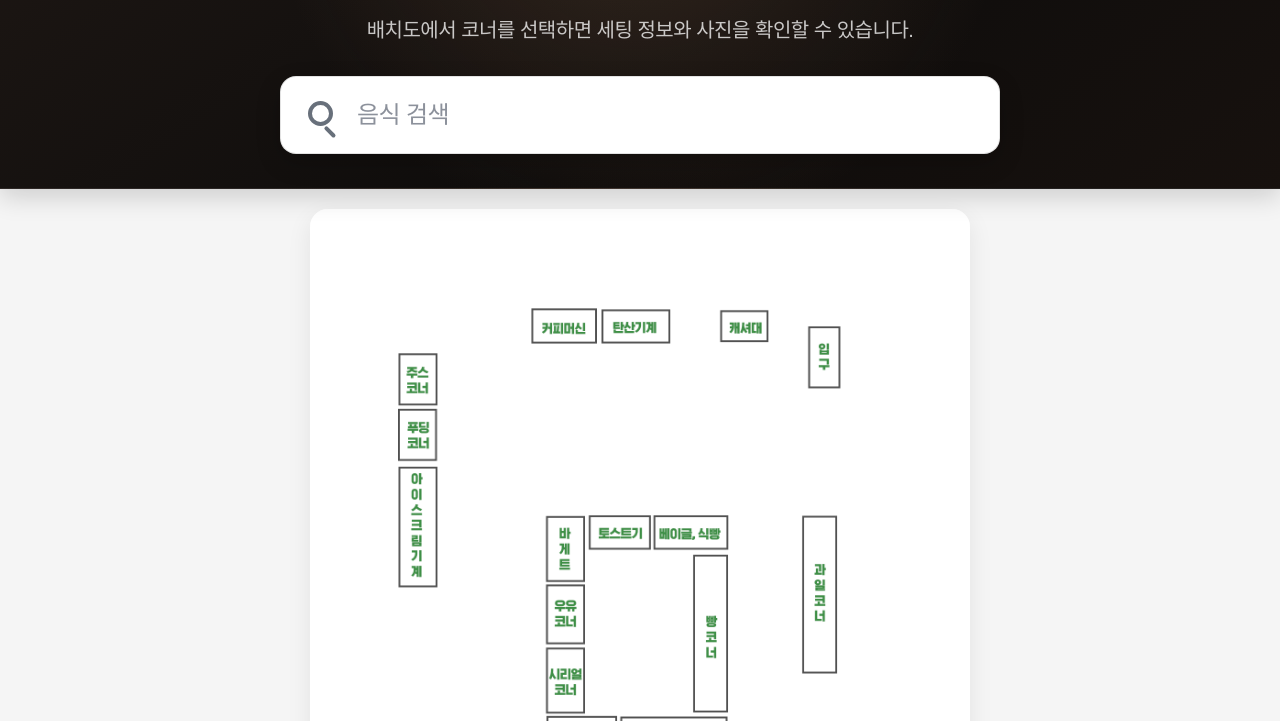
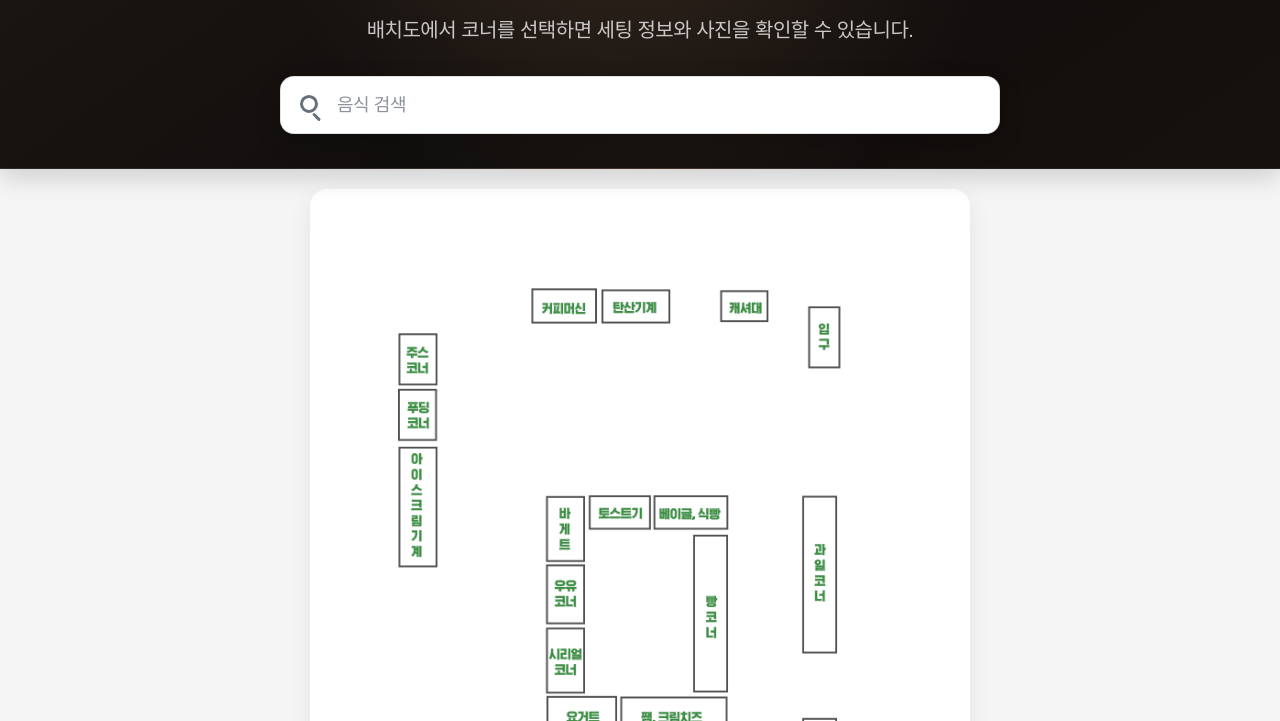
Before and after one commit to eunkolder-maker/BuffetGuide, a plain HTML site: page index.html in a window 1280 px wide. Shown: the part 79-800 px from the top of the page. Drawn offline with Linux system fonts and the light colour scheme.

Commit message:
크기수정

```diff
--- a/index.html
+++ b/index.html
@@ -77,15 +77,15 @@ body{
 
 .search-box input {
     width: 100%;
-    height: 78px;
-    padding: 0 24px 0 76px;
+    height: 58px;
+    padding: 0 18px 0 56px;
     border: 1px solid rgba(20, 20, 20, 0.12);
-    border-radius: 16px;
+    border-radius: 14px;
     outline: none;
     appearance: none;
     background: #ffffff;
     color: #222222;
-    font-size: 24px;
+    font-size: 18px;
     font-weight: 500;
     letter-spacing: -0.025em;
     box-shadow:
@@ -108,10 +108,10 @@ body{
 .search-icon {
     position: absolute;
     top: 50%;
-    left: 28px;
-    width: 25px;
-    height: 25px;
-    border: 4px solid #68707b;
+    left: 20px;
+width: 18px;
+height: 18px;
+border: 3px solid #68707b;
     border-radius: 50%;
     transform: translateY(-56%);
     pointer-events: none;
@@ -120,10 +120,10 @@ body{
 .search-icon::after {
     content: "";
     position: absolute;
-    right: -10px;
-    bottom: -7px;
-    width: 14px;
-    height: 4px;
+    right: -8px;
+bottom: -5px;
+width: 10px;
+height: 3px;
     border-radius: 999px;
     background: #68707b;
     transform: rotate(45deg);
```
